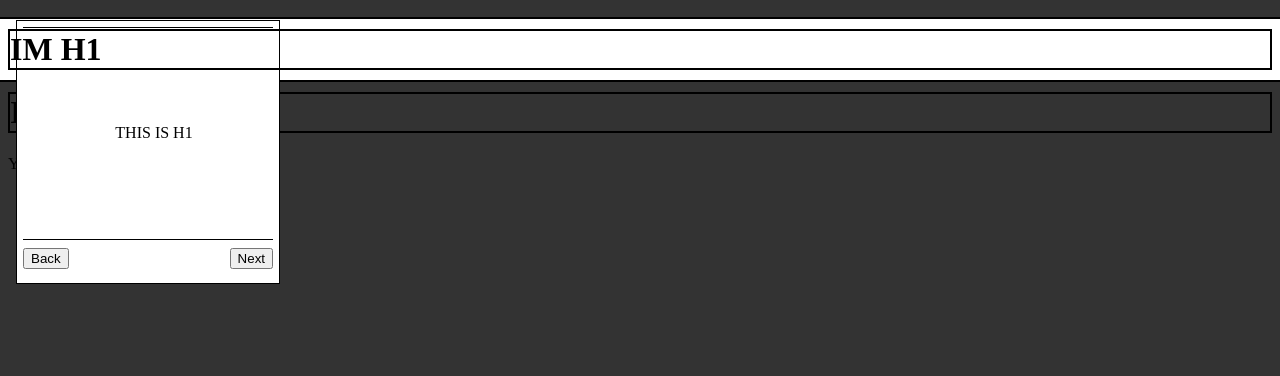
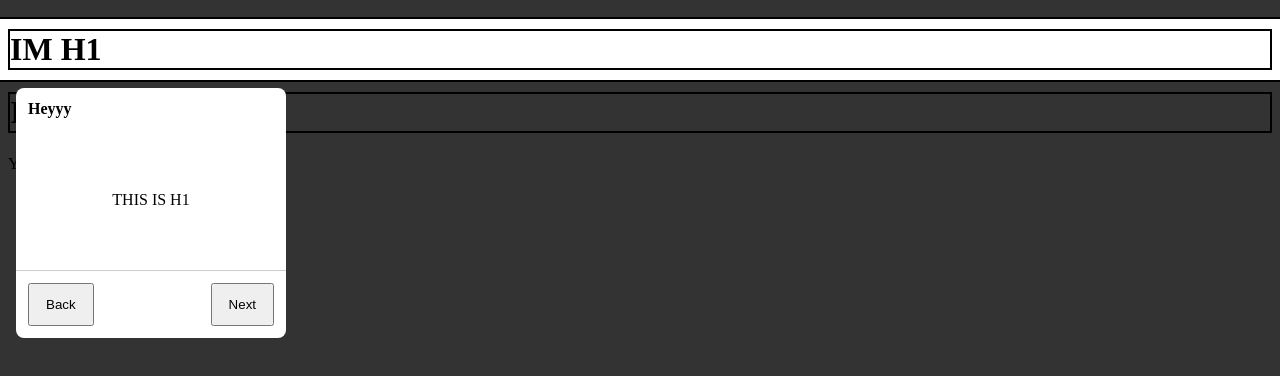
Before and after one commit to Omkar-Jawalkar/walkthrough-js-dev, a website with bundled scripts: page src/index.html in a window 1280 px wide. Both pictures are taken after a click on the button "Start Intro". Built offline with nearby package versions, Linux system fonts and the light colour scheme.

Commit message:
Styling done

```diff
--- a/src/helper.css
+++ b/src/helper.css
@@ -1,6 +1,12 @@
 .transparent-element {
     border: 2px solid rgba(0, 0, 0, 1);
     background-color: white;
+}
+
+#forwardButton,
+#backButton {
+    padding: 12px 16px;
+    margin: 12px;
 }
 
 /* todo : remove the h1 style */
@@ -27,14 +33,14 @@ h2 {
 }
 
 .box {
+    border-radius: 8px !important;
     position: absolute;
     z-index: 2;
-    width: 250px;
+    width: 270px;
     height: 250px;
-    padding: 6px;
     color: black !important;
     background-color: white;
-    border: 1px solid black !important;
+
     display: flex !important;
     flex-direction: column;
     justify-content: space-between;
@@ -44,22 +50,19 @@ h2 {
 .box-header {
     width: inherit !important;
     font-weight: bold !important;
-    border-bottom: 1px solid black !important;
+    padding: 12px;
 }
 
 .box-body {
     width: inherit !important;
     text-align: center;
-
-    padding: 6px;
 }
 
 .box-footer {
-    padding: 8px 0px !important;
     display: flex !important;
     flex-direction: row;
     justify-content: space-between;
     align-items: start;
-    border-top: 1px solid black !important;
+    border-top: 1px solid rgb(0, 0, 0, 0.2) !important;
     width: inherit !important;
 }
--- a/src/index.html
+++ b/src/index.html
@@ -8,9 +8,9 @@
         <link rel="stylesheet" href="helper.css" />
     </head>
     <body>
-        <h1 id="h1-heading" data-intro="THIS IS H1" data-position="top" data-step="1">IM H1</h1>
-        <h1 data-intro="THIS IS H2" data-position="left" data-step="2">Im h2</h2>
-        <span data-intro="THIS IS A H2 ⚡️"  data-position="right" data-step="3"> YPP </span>
+        <h1 id="h1-heading" data-intro="THIS IS H1" data-title="Heyyy"  data-step="1">IM H1</h1>
+        <h1 data-intro="THIS IS H2"  data-step="2">Im h2</h2>
+        <span data-intro="THIS IS A H2 ⚡️"   data-step="3"> YPP </span>
         <button type="button">Start Intro</button>
         <script src="./myIndex.js" type="module"></script>
     </body>
```
